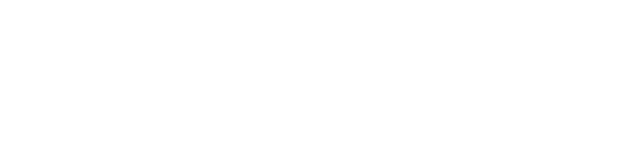
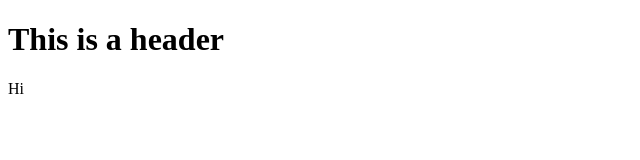
Before and after one commit to srdoyen/git-test, a plain HTML site: page index.html in a window 1280 px wide. Shown: the whole page, without its empty margins (0-640 px from the left). Drawn offline with Linux system fonts and the light colour scheme.

Commit message:
second commit

```diff
--- a/index.html
+++ b/index.html
@@ -1,6 +1,7 @@
 <!DOCTYPE html>
 <html>
   <body>
-    <h1></h1>
+    <h1>This is a header</h1>
+    <p>Hi</p>
   </body>
 </html>
```
